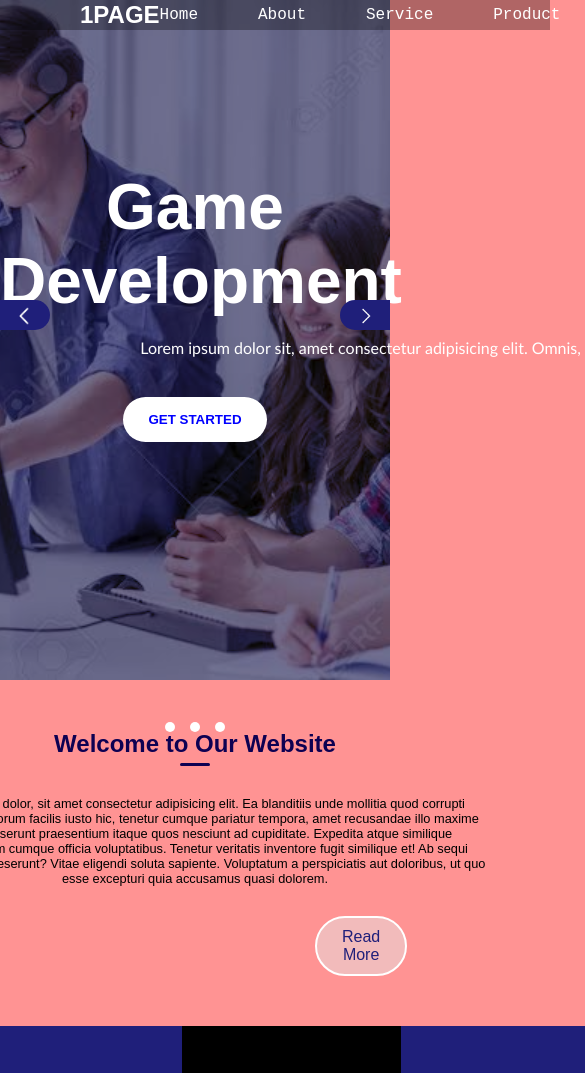
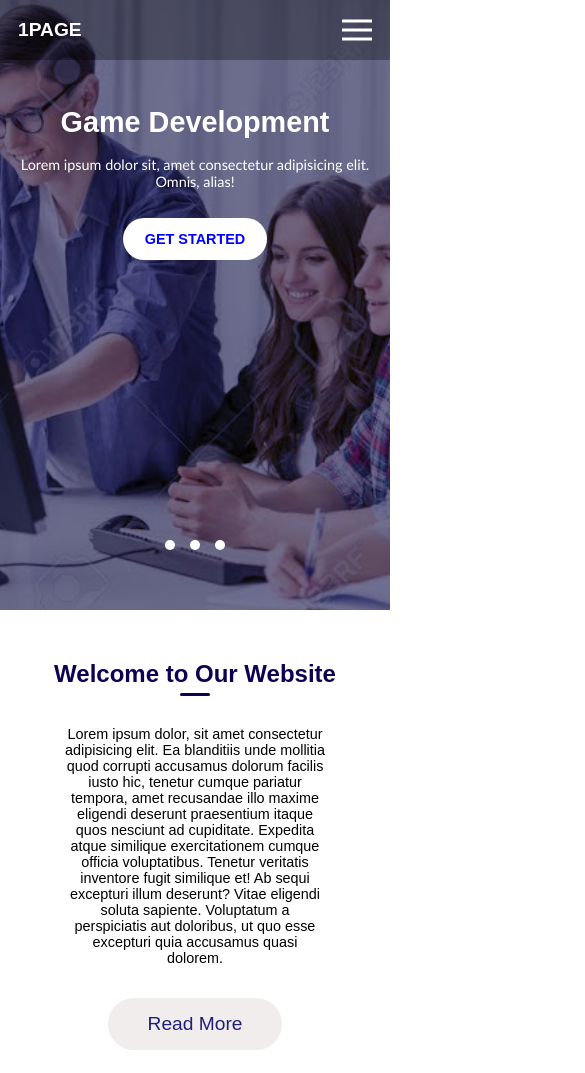
Before and after one commit to Oladiti530/Adekunle, a plain HTML site: page index.html in a window 390 px wide. Shown: the top 1073 px of the page, 585 px wide, since content can reach past the window. Drawn offline with Linux system fonts and the light colour scheme.

Commit message:
Make the 1Page landing responsive and fix the mobile menu
- Replace the broken media queries (they set a pink page background and
  widths wider than the viewport) with a proper phone/tablet/desktop layer
- Implement opn()/cls(): the hamburger now opens and closes the menu,
  links close it and it resets when the layout grows past mobile
- Centre content with auto margins instead of fixed margin-left offsets
- Wrap the stats row, service lists and portfolio images so nothing
  overflows; hero type scales down on small screens

Co-Authored-By: Claude Opus 5 <noreply@anthropic.com>

```diff
--- a/app.js
+++ b/app.js
@@ -18,8 +18,13 @@ function secondImg(){
 // for menu
 
 function opn(){
-
+    document.getElementById('menu-id').classList.add('is-open');
+    document.querySelector('.head-1').classList.add('is-open');
 }
 function cls(){
-
+    document.getElementById('menu-id').classList.remove('is-open');
+    document.querySelector('.head-1').classList.remove('is-open');
 }
+// Close the menu after tapping a link, and whenever the layout grows past mobile.
+document.querySelectorAll('#menu-id li').forEach(function(li){li.addEventListener('click', cls)});
+window.addEventListener('resize', function(){ if(window.innerWidth > 768) cls(); });
--- a/style.css
+++ b/style.css
@@ -585,55 +585,91 @@ li:hover{
 
 /* Tablet 768px max width  */
 
-@media(max-width: 768px){
-    body{
-        background-color: rgba(255, 0, 0, 0.425);
 
-    }
-    .lorem-12{
-        margin-left: 130px;
+/* ============================================================
+   Responsive layer — phone, tablet, desktop
+   ============================================================ */
+*{box-sizing:border-box}
+html{-webkit-text-size-adjust:100%}
+body{overflow-x:hidden}
+img,video{max-width:100%;height:auto}
 
-    }
-    .div-img1{
-    display: flex;
+/* Fluid replacements for the fixed widths and margin-left centering */
+.lorem-12{width:min(500px,90%);margin-left:auto;margin-right:auto}
+.wlc-lorem{width:min(600px,90%);margin-left:auto;margin-right:auto}
+.lorem-paragraph{width:min(500px,90%);margin-left:auto;margin-right:auto}
+.head-1{padding:0 clamp(16px,4vw,80px)}
+ul{width:auto}
 
-}
-ul{
-    width: 700px;
-    gap: 60px;
-    font-size: 1rem;
-}
-.read-button {
-    background-color: rgba(231, 222, 222, 0.541);
-    border: 2px solid rgb(255, 255, 255);
-    color: rgb(31, 31, 122);
-    font-size: 1rem;
-    padding: 10px 25px;
-    margin-left: 265px;
-    margin-top: 30px;
-    border-radius: 50px;
-}
-.wlc {
-    font-size: 1.5rem;
-}
-.wlc-lorem {
-    font-size: 0.8rem;
-    width: 600px;
-}
+/* Stats row and portfolio images: wrap and scale instead of running off screen */
+.sect-5{flex-wrap:wrap}
+.div-img1,.div-img2{flex-wrap:wrap;justify-content:center}
+.image1,.image2,.image3{width:300px;max-width:100%}
+
+@media(max-width:1024px){
+  .sect-5{gap:0 10px}
+  .div-img1,.div-img2{gap:10px}
+  .image1,.image2,.image3{width:min(300px,45vw)}
 }
 
-/* Responsiveness */
+@media(max-width:1024px){
+  .head-1{justify-content:space-between}
+  ul{gap:26px;font-size:1.05rem}
+  .game-dev{font-size:3rem;padding-top:150px}
+  .sect-3{flex-wrap:wrap}
+  .sect-3 .story{flex:1 1 320px}
+  .main-4{flex-wrap:wrap;justify-content:center;gap:0 30px}
+  .div-divide2,.div-divide1{margin-left:0}
+}
 
-/* Mobile lag 425px max width  */
+@media(max-width:768px){
+  /* header: swap the inline list for the hamburger */
+  .head-1{height:60px;padding:0 18px}
+  .head-1 > ul{display:none}
+  #open{display:block;cursor:pointer}
+  #close{display:none;cursor:pointer}
+  .head-1.is-open #open{display:none}
+  .head-1.is-open #close{display:block}
+  .menu-div{width:min(300px,calc(100vw - 20px));top:60px;right:10px;border-radius:12px;overflow:hidden}
+  .menu-div.is-open{display:block}
+  .menu-div li{padding:0 10px}
+  .menu-div li:hover{background:#1f1f7a}
 
-@media(max-width: 425px){
-    #opn{
-        display: inline;
-    }
-    ul{
-        width: 400px;
-    }
-    .the-head{
+  .sect-1{height:auto;min-height:520px;padding-bottom:60px}
+  .game-dev{font-size:2.2rem;padding-top:120px;line-height:1.2}
+  .lorem-12{font-size:.95rem;margin-top:16px}
+  .get-started{margin-top:28px}
+  .swap-div1,.swap-div2{display:none}
 
-    }
+  .wlc{font-size:1.5rem}
+  .wlc-lorem{font-size:.9rem}
+  .read-button{margin-left:auto;margin-right:auto;display:block}
+
+  .sect-3{flex-direction:column}
+  .story{padding:36px 22px}
+  .story h2{font-size:1.5rem;margin-bottom:18px}
+
+  .head-services{font-size:1.5rem}
+  .main-4{flex-direction:column;align-items:center;padding:0 18px}
+  .div-divide,.div-divide1,.div-divide2,.div-divide3{margin-left:0;width:100%;max-width:340px}
+  .div-divide01,.div-divide02,.div-divide03,.div-divide11,.div-divide12,.div-divide13,
+  .div-divide21,.div-divide22,.div-divide23,.div-divide31,.div-divide32,.div-divide33{width:100%;height:auto;min-height:40px;align-items:center}
+  .main-img{flex-wrap:wrap;justify-content:center;padding:0 18px}
+  .sect-5{padding:10px 0}
+  .div-sect5,.div-sect51,.div-sect52,.div-sect53{padding:22px 10px;flex:1 1 44%;text-align:center}
+  .div-sect5 img,.div-sect51 img,.div-sect52 img,.div-sect53 img{margin-left:0}
+  .div-sect5 span,.div-sect51 span,.div-sect52 span,.div-sect53 span{margin-left:0}
+  #circled{position:static}
+  .image1,.image2,.image3{width:min(300px,46vw)}
+  .div-img1,.div-img2{gap:8px}
+  .mail-1{text-align:center;padding:0 18px;font-size:.85rem}
 }
+
+@media(max-width:480px){
+  .one-page{font-size:1.2rem}
+  .game-dev{font-size:1.8rem;padding-top:105px}
+  .lorem-12{font-size:.9rem}
+  .get-started{padding:13px 22px;font-size:.9rem}
+  .story{padding:30px 18px}
+  .story p{font-size:.85rem}
+}
```
Also changed, not shown: 1 other file.
